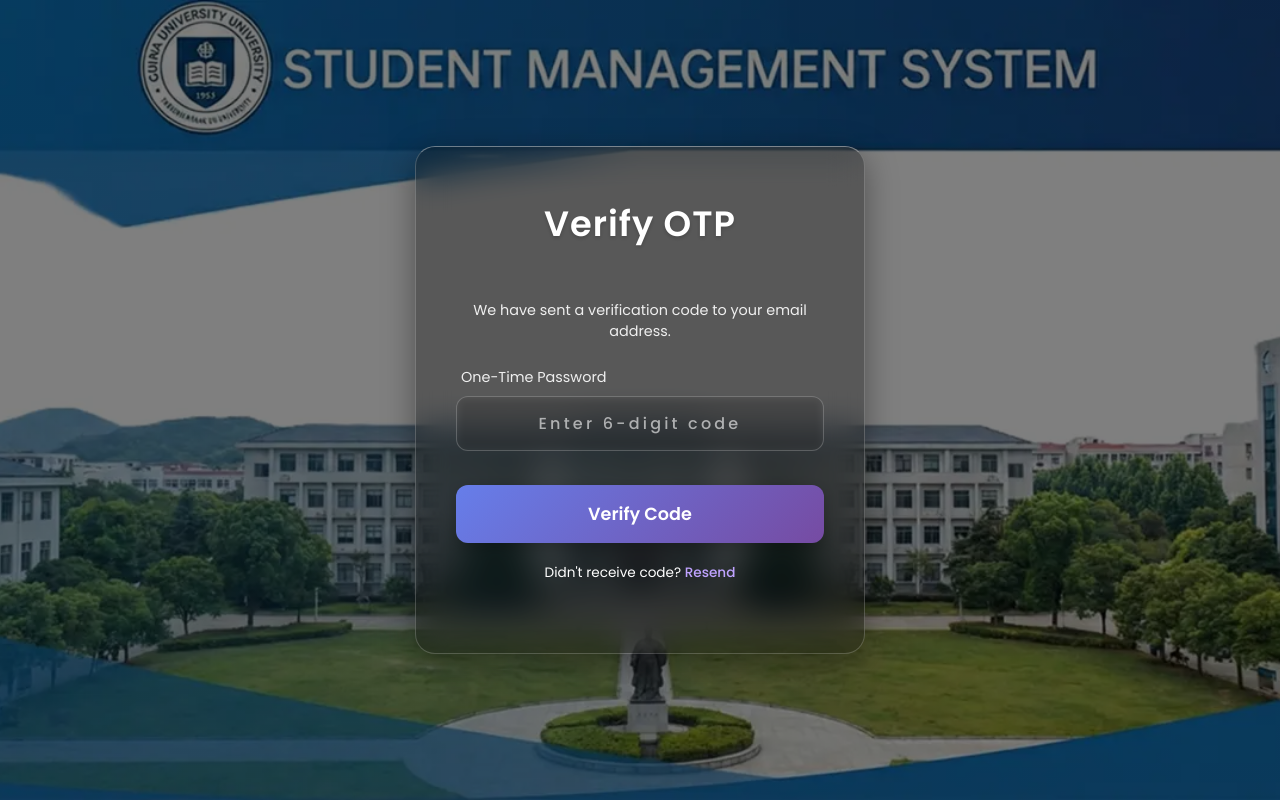
After one commit to Shubham-Soni-Coder/FastAPI_Learning, a FastAPI app: template project2/templates/otp_send_page.html in a window 1280 px wide. The commit adds this page. Run offline with FastAPI, Linux system fonts and the light colour scheme; the template is opened without the code that fills it, so the values that code supplies are empty; parts of the project's set-up code (start-up, migrations or seed data) failed here and were passed over.

Commit message:
otp send complet and otp_send_page.html init

```diff
--- a/project2/app/app.py
+++ b/project2/app/app.py
@@ -32,8 +32,10 @@ def show_login_success(
     return templates.TemplateResponse("login_success.html", {"request": request})
 
 
-@app.post("otp_send", name="otp_send")
+@app.post("/otp_send", name="otp_send")
 def otp_sender(request: Request, usergmail: str = Form(...), password: str = Form(...)):
-    from otp_sender import send_otp
+
+    from .otp_sender import send_otp
 
     send_otp(usergmail)
+    return templates.TemplateResponse("otp_send_page.html", {"request": request})
--- /dev/null
+++ b/project2/templates/otp_send_page.html
@@ -0,0 +1,32 @@
+<!DOCTYPE html>
+<html lang="en">
+<head>
+    <meta charset="UTF-8">
+    <meta name="viewport" content="width=device-width, initial-scale=1.0">
+    <!-- Google Fonts: Poppins -->
+    <link href="https://fonts.googleapis.com/css2?family=Poppins:wght@300;400;500;600&display=swap" rel="stylesheet">
+    <link rel="stylesheet" href="../static/styles/style.css">
+    <title>Verify OTP</title>
+</head>
+<body>
+    <div class="main">
+        <div class="boxes">
+            <form action="/verify_otp" method="post">
+                <h1>Verify OTP</h1>
+                <p style="margin-bottom: 25px; text-align: center; font-size: 0.9rem; opacity: 0.9;">
+                    We have sent a verification code to your email address.
+                </p>
+
+                <label for="otp">One-Time Password</label>
+                <input type="text" id="otp" name="otp" placeholder="Enter 6-digit code" required pattern="\d{6}" maxlength="6" title="Please enter the 6-digit code" style="text-align: center; letter-spacing: 0.2rem; font-weight: 500;">
+
+                <button type="submit">Verify Code</button>
+
+                <div class="signup-text" style="margin-top: 20px; text-align: center;">
+                    Didn't receive code? <a href="#">Resend</a>
+                </div>
+            </form>
+        </div>
+    </div>
+</body>
+</html>
--- a/project2/templates/register_page.html
+++ b/project2/templates/register_page.html
@@ -10,7 +10,7 @@
 <body>
     <div class="main">
         <div class="boxes">
-            <form action="/register" method="post">
+            <form action="{{url_for('otp_send')}}" method="post">
                 <h1>Register</h1>
                 <label for="usergmail">Gmail Address</label>
                 <input type="email" id="usergmail" name="usergmail" placeholder="Enter your gmail" autocomplete="username" required
```
Also changed, not shown: project2/app/otp_sender.py (+4 -3 lines).
